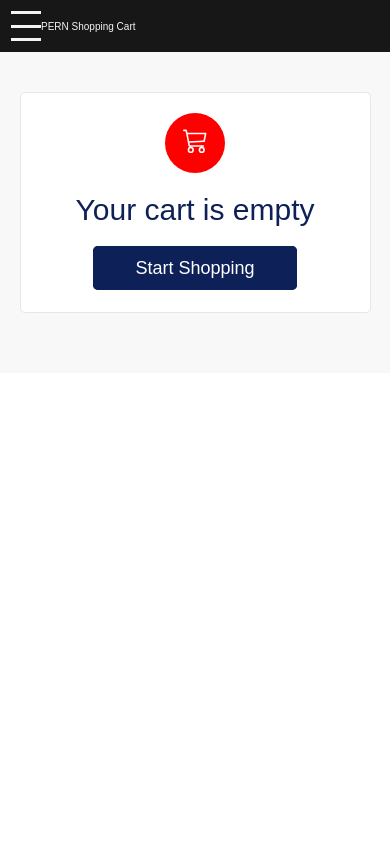
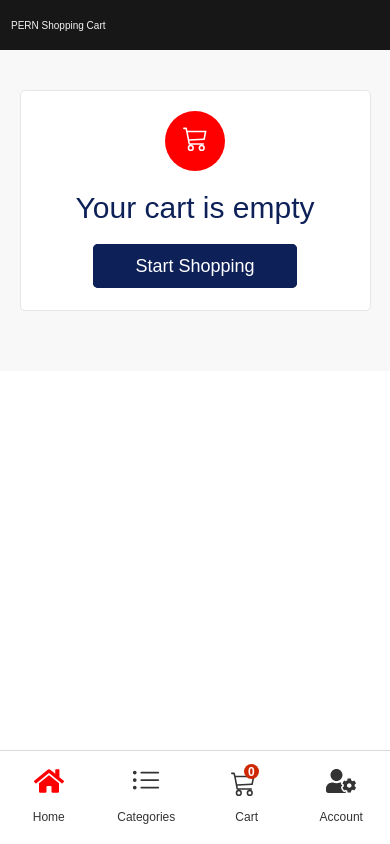
Before and after one commit to CodeLuminary/pern-stack-based-ecommerce, a React (Create React App) app in the folder frontend/: page /cart in a window 390 px wide. Built offline with nearby package versions, Linux system fonts and the light colour scheme.

Commit message:
Project updated

```diff
--- a/frontend/src/components/Navbar.js
+++ b/frontend/src/components/Navbar.js
@@ -1,11 +1,27 @@
 import "../css/navbar.css";
 import {Link} from "react-router-dom";
 import {useSelector} from 'react-redux';
+
+import {AiOutlineSearch,AiOutlineHome} from "react-icons/ai";
+import {BsCart3,BsListUl} from "react-icons/bs";
+import {FaHome,FaUserCog} from "react-icons/fa";
+import headercss from "../css/header.module.css";
 
 const Navbar = ({click}) =>{
     const cart = useSelector((state)=> state.cart)
 
     return (
+      <>
+        <div className={`col-12 ${headercss.mobileFot}`}>
+                <Link to="/"><FaHome className={`${headercss.icon} ${headercss.active}`} /><br /><span className={`${headercss.mTxt}`}>Home</span></Link>
+                <Link to="/"><BsListUl className={headercss.icon} /><br /><span className={`${headercss.mTxt}`}>Categories</span></Link>
+                <Link className={headercss.cart} to="/cart"><BsCart3 style={{fontSize:25}}/>
+                        <span>{cart.total}</span>
+                        <br /><a className={`${headercss.mTxt}`}>Cart</a>
+                </Link>
+                <Link to="/"><FaUserCog className={headercss.icon} /><br /><span className={`${headercss.mTxt}`}>Account</span></Link>
+            </div>
+
         <nav className="navbar">
             <div className="hamburger__menu" onClick={click}>
                 <div></div>
@@ -32,6 +48,7 @@ const Navbar = ({click}) =>{
 
 
     </nav>
+    </>
     );
 }
 
--- /dev/null
+++ b/frontend/src/css/header.module.css
@@ -0,0 +1,112 @@
+:root{
+    --primary: #ce2803;
+}
+.nav1 > div{
+    float:right
+}
+.nav1{
+    background-color: #fafafa;
+    padding: 10px;
+    border-bottom: 1px solid #f2f2f2;
+}
+
+.nav1 a{
+    display: inline-block;
+    padding:0px 8px;
+    border-right: 1px solid #d9d9d9;
+    font-size: 13px;
+}
+.searchDiv{
+    padding: 15px 7%;
+}
+.searchDiv > div:nth-child(2){
+    padding-top: 12px;
+}
+.sr_inp{
+    height: 35px;
+    float: left;
+    border: 2px solid var(--primary);
+    border-radius: 5px 0px 0px 5px;
+    width: 90%;font-size: 13px;
+    padding-left: 10px;
+}
+.sr_li{
+    height: 35px;float: left;
+    background-color: var(--primary);color:#fff;
+    border-radius: 0px 5px 5px 0px;padding: 9px;
+}
+.cart{
+    position: relative;
+}
+.cart span{
+    position: absolute;
+    display: inline-block;
+    height: 15px;width: 15px;
+    border-radius: 50%;
+    font-size: 12px;
+    text-align: center;font-weight: bold;
+    background-color: var(--primary);
+    color: #fff;
+    left: 14px;top: -16px;
+}
+
+.searchDiv > div:last-child{
+    padding-top: 17px;
+    padding-left: 5px;
+}
+.mobileHeader{
+    padding-top: 10px;
+}
+@media screen and (min-width: 992px) {
+    .mobileHeader,.mobileFot{display: none;}
+}
+@media  screen and (max-width: 991px) {
+    .nav1,.searchDiv{display: none;}
+    .sr_inp{
+        border-radius: 20px 0px 0px 20px;
+    }
+    .sr_li{border-radius: 0px 20px 20px 0px;}
+    .mobileFot{
+        display: block;
+        position:fixed;
+        bottom: 0px;
+        background-color: #fff;
+        z-index: 1000000000;
+        border-top: 1px solid #d9d9d9;
+    }
+    .mobileFot a{
+        display: inline-block;
+        padding: 15px;
+        width: 25%;text-align: center;
+    }
+    .active{color: red}
+    .mobileFot .icon{
+        font-size: 30px;
+    }
+}
+@media screen and (max-width: 991px) {
+    .cart span{
+        top: 8px; left: 50%;
+    }
+    .mTxt{
+        margin: 0px;font-size: 12px;padding: 0px !important;
+    }
+}
+.mobileHeader > div:nth-child(2){
+    padding-top: 10px;
+}
+@media screen and (max-width: 780px) {
+    .brand{width: 150px;margin-left: 10px;}
+    .mobileHeader > div:nth-child(2){
+        padding: 0px 0px 10px;
+    }
+}
+@media screen and (max-width: 665px) {
+    .brand{width: 140px;}
+    .sr_inp{width: max(140px, 80%)}
+    .mobileHeader > div:nth-child(2){
+        width: calc(100% - 150px);
+        float:right;
+        padding-left: 5px;
+    }
+}
--- a/frontend/src/css/navbar.css
+++ b/frontend/src/css/navbar.css
@@ -89,9 +89,6 @@
       display: none;
     }
 
-    .hamburger__menu {
-      display: flex;
-    }
   }
 
   @media (max-width: 500px) {
```
